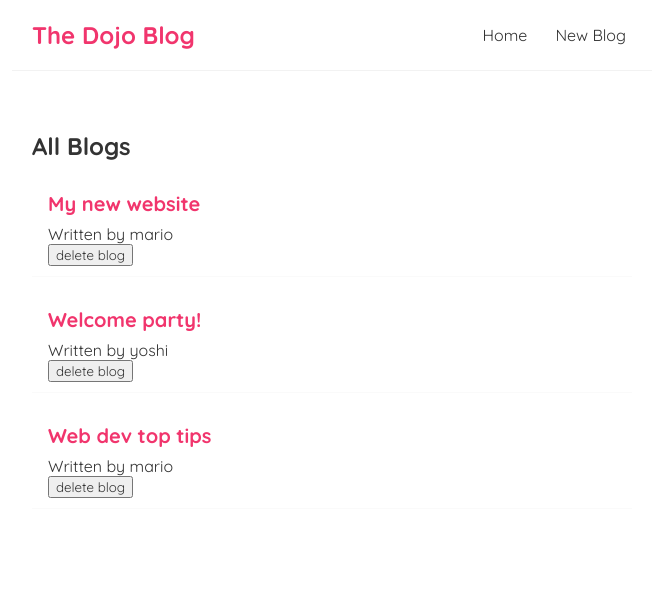
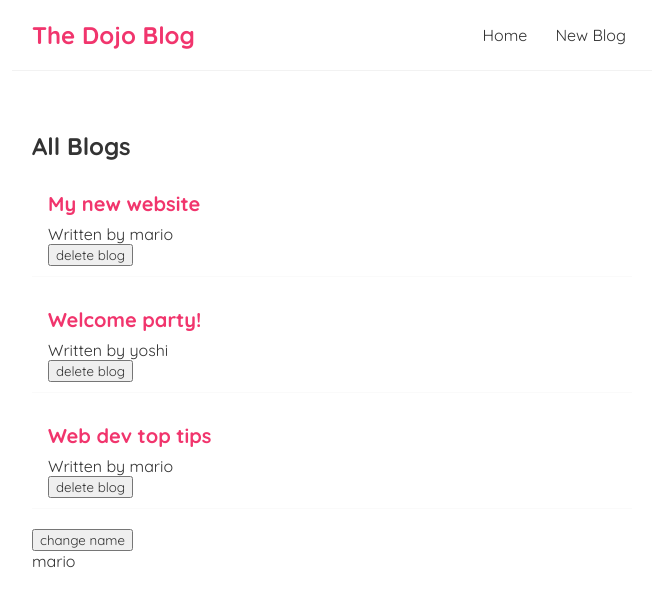
Before and after one commit to Harun29/first-react-project, a React (Create React App) app: page / in a window 1280 px wide. Shown: the top 606 px of the page, without its empty margins (308-964 px from the left). Built offline with nearby package versions, Linux system fonts and the light colour scheme.

Commit message:
learned basics of the useEffect

```diff
--- a/src/Home.js
+++ b/src/Home.js
@@ -1,4 +1,4 @@
-import {useState} from 'react';
+import {useState, useEffect} from 'react';
 import BlogList from './BlogList';
 
 const Home = () => {
@@ -8,14 +8,23 @@
       { title: 'Web dev top tips', body: 'lorem ipsum...', author: 'mario', id: 3 }
     ]);
 
+    const[name, setName] = useState('mario');
+
     const handleDelete = (id) => {
       const newBlogs = blogs.filter((blog) => blog.id !== id);
       setBlogs(newBlogs);
     }
 
+    useEffect(() => {
+      console.log('use effect ran');
+      console.log(name);
+    }, [name]);
+
     return (
       <div className="home">
         <BlogList blogs={blogs} title="All Blogs" handleDelete={handleDelete} />
+        <button onClick={() => setName('luigi')}>change name</button>
+        <p>{name}</p>
       </div>
     );
 }
```
